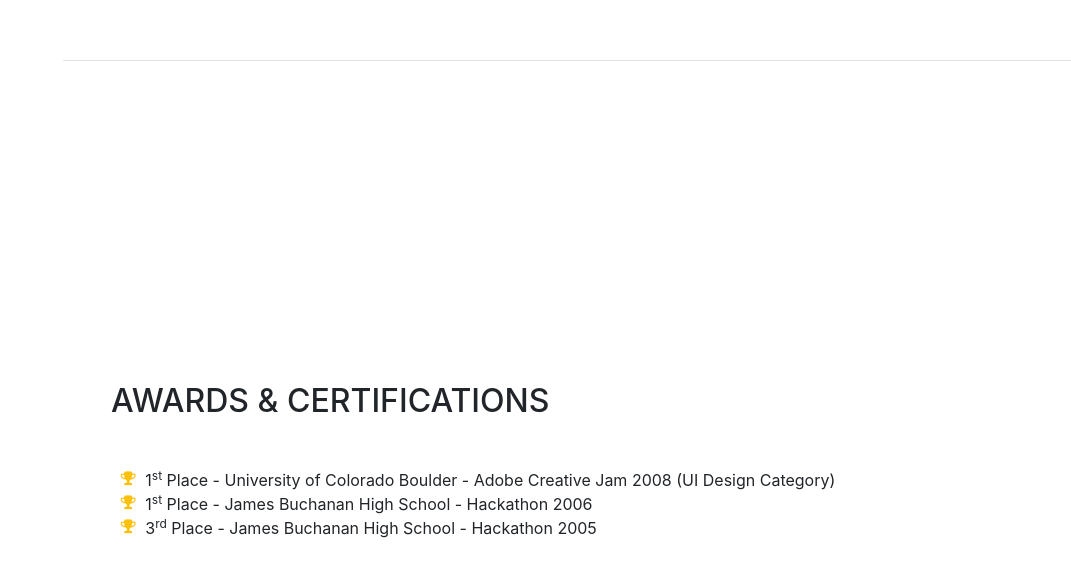
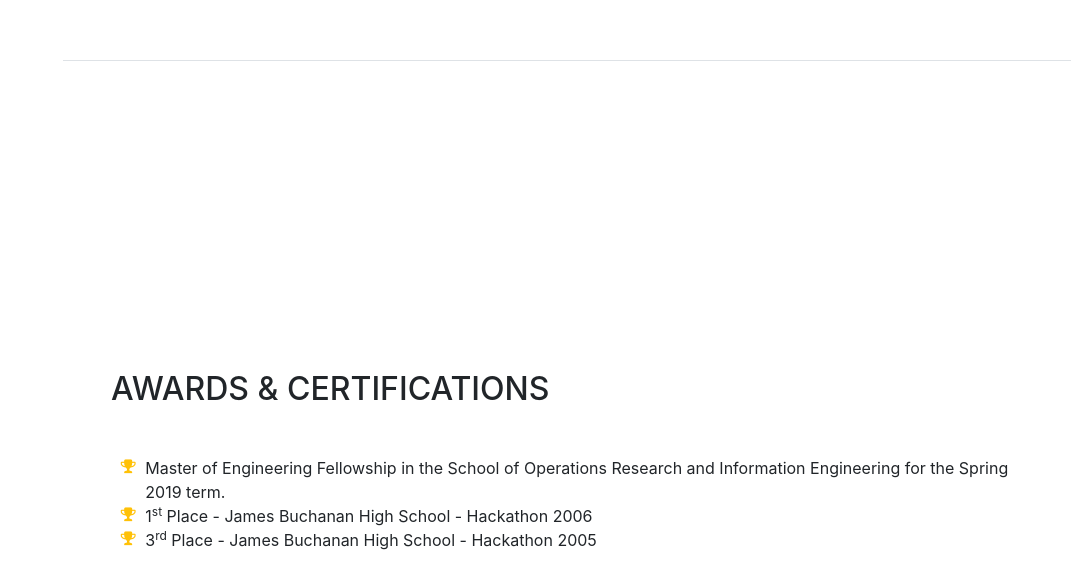
Before and after one commit to jayadeepshitole/jayadeepshitole.github.io, a website with bundled scripts: page index.html in a window 1280 px wide. Shown: the part 4316-4903 px from the top of the page, without its empty margins (209-1280 px from the left). Built offline with nearby package versions, Linux system fonts and the light colour scheme; a web font is replaced by a local one.

Commit message:
Update index.html

```diff
--- a/index.html
+++ b/index.html
@@ -236,8 +236,8 @@
           <ul class="fa-ul mb-0">
             <li>
               <i class="fa-li fa fa-trophy text-warning"></i>
-              1<sup>st</sup>
-              Place - University of Colorado Boulder - Adobe Creative Jam 2008 (UI Design Category)</li>
+              Master of Engineering Fellowship in the School of Operations
+		Research and Information Engineering for the Spring 2019 term.</li>
             <li>
               <i class="fa-li fa fa-trophy text-warning"></i>
               1<sup>st</sup>
```
